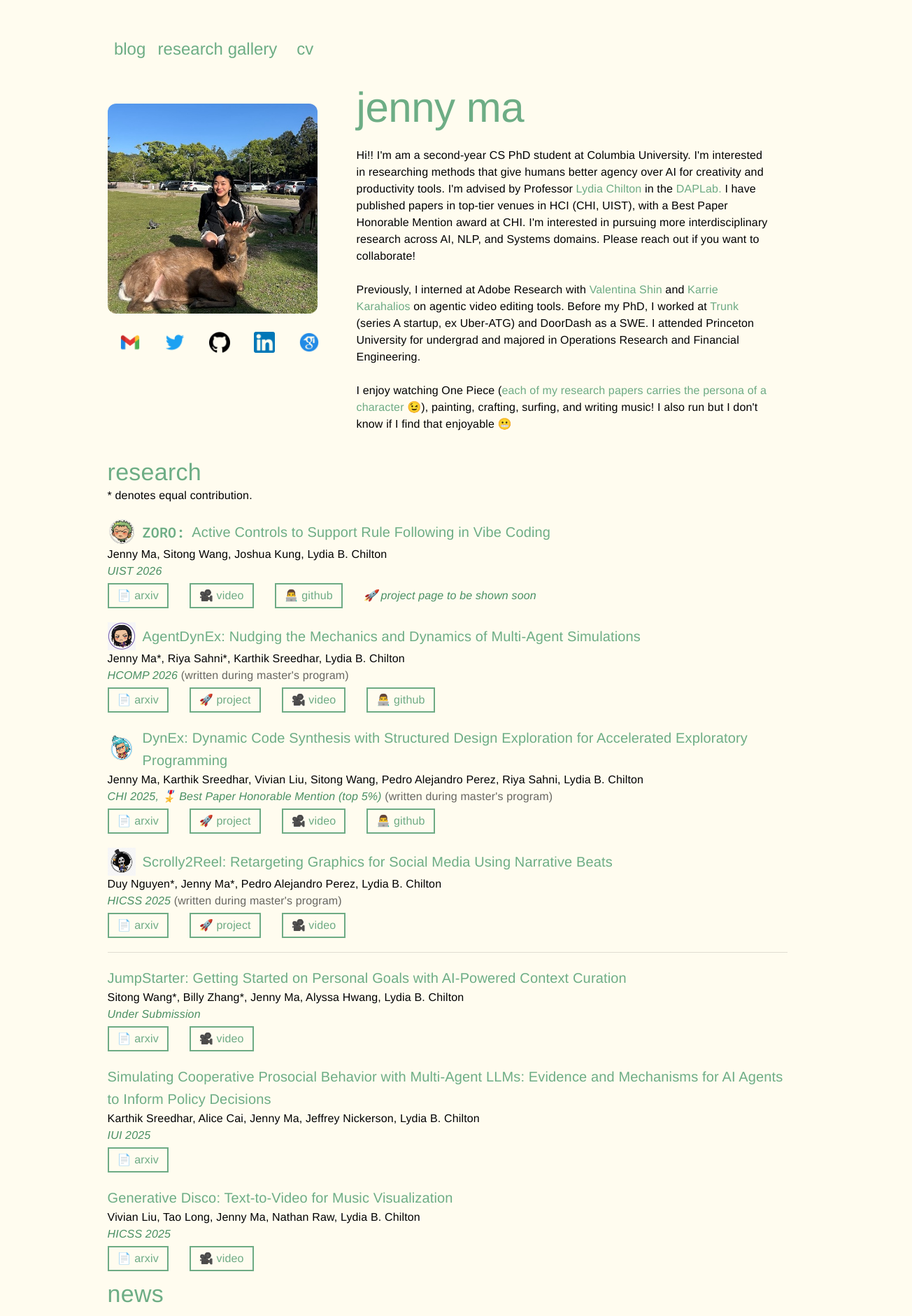
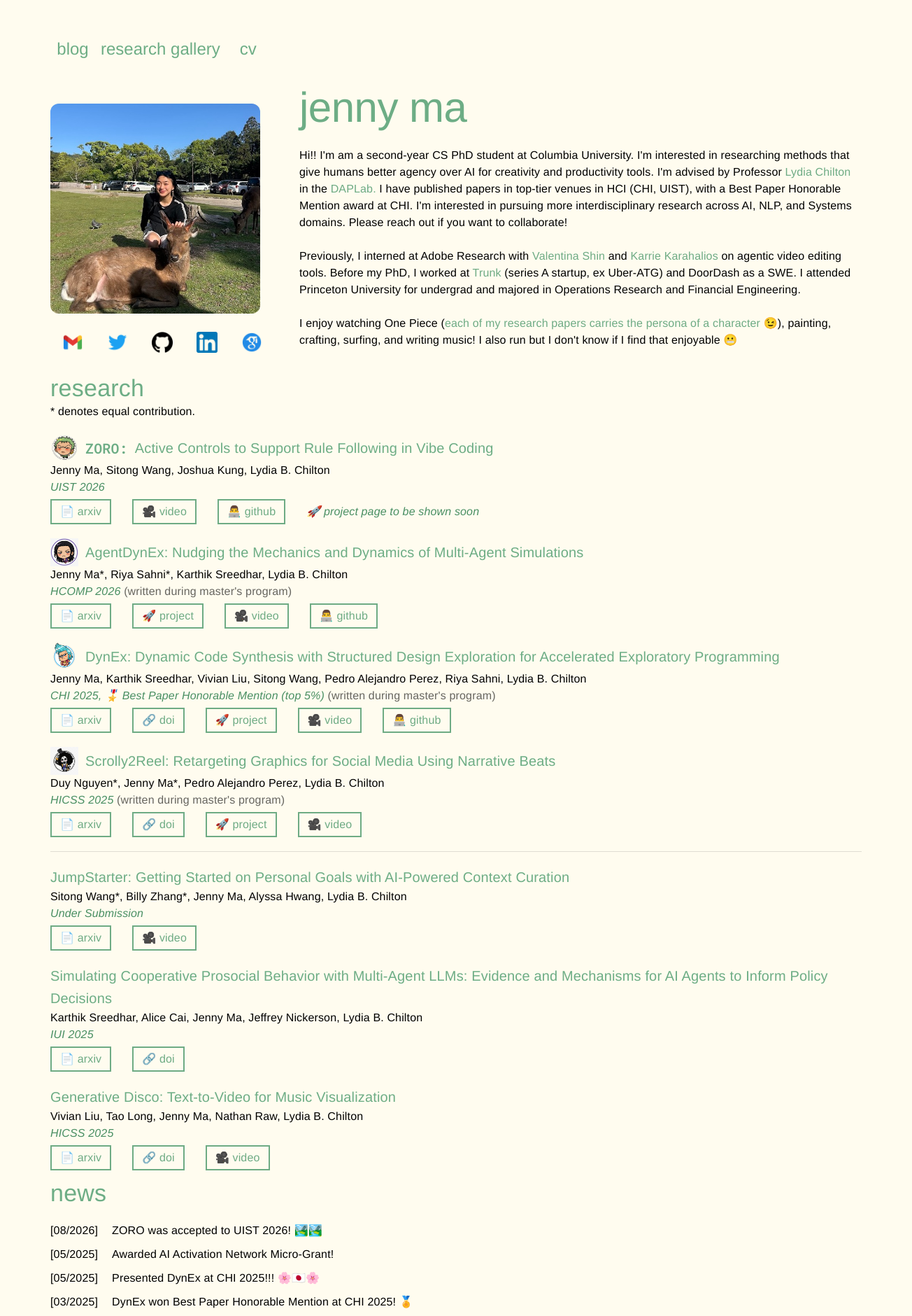
Before and after one commit to jennygzma/jennygzma.github.io, a React (Create React App) app: page /cv.pdf in a window 1280 px wide. Shown: the top 1880 px of the page at 70% size, 1304 px wide, since content can reach past the window. Built offline with nearby package versions, Linux system fonts and the light colour scheme.

Commit message:
added dois and cnetered

```diff
--- a/src/App.js
+++ b/src/App.js
@@ -11,8 +11,10 @@ function App() {
       <Stack
         spacing="12px"
         sx={{
-          mx: { xs: "6%", sm: "8%", md: "10%", lg: "12%" },
-          maxWidth: "100%",
+          width: "100%",
+          maxWidth: "1160px",
+          mx: "auto",
+          px: { xs: "24px", sm: "40px", md: "56px", lg: "72px" },
           justifyContent: "center",
           paddingBottom: { xs: "50px", md: "100px" },
         }}
--- a/src/components/About.js
+++ b/src/components/About.js
@@ -59,9 +59,9 @@ export default function About() {
         spacing={0}
         sx={{
           alignItems: { xs: "center", md: "flex-start" },
-          justifyContent: { xs: "center", md: "flex-start" },
-          width: { xs: "100%", sm: "95%", md: "98%" },
-          margin: { xs: "0 auto", md: 0 },
+          justifyContent: { xs: "center", md: "center" },
+          width: { xs: "100%", sm: "95%", md: "100%" },
+          margin: "0 auto",
           rowGap: { xs: 3, sm: 4, md: 0 },
           columnGap: { xs: 0, md: "56px" },
         }}
@@ -166,7 +166,6 @@ export default function About() {
           spacing={"20px"}
           sx={{
             width: { xs: "100%", md: "auto" },
-            maxWidth: { md: "760px" },
             flex: 1,
             minWidth: 0,
           }}
--- a/src/components/Research.js
+++ b/src/components/Research.js
@@ -60,9 +60,18 @@ export default function Research() {
                 </span>
               </Typography>
               <Stack direction="row" pt="5px" sx={researchLinkRowSx}>
-                <Button disableRipple href="https://arxiv.org/pdf/2604.15625">
+                <Button
+                  disableRipple
+                  href="https://arxiv.org/pdf/2604.15625"
+                >
                   <Typography className="link"> 📄 arXiv</Typography>
                 </Button>
+                {/* <Button
+                  disableRipple
+                  href="https://doi.org/10.48550/arXiv.2604.15625"
+                >
+                  <Typography className="link">🔗 doi</Typography>
+                </Button> */}
                 {/* <Button disableRipple href="#/zoro">
                   <Typography className="link">🚀 project </Typography>
                 </Button> */}
@@ -109,9 +118,18 @@ export default function Research() {
                 </span>
               </Typography>
               <Stack direction="row" pt="5px" sx={researchLinkRowSx}>
-                <Button disableRipple href="https://arxiv.org/abs/2504.09662">
+                <Button
+                  disableRipple
+                  href="https://arxiv.org/abs/2504.09662"
+                >
                   <Typography className="link"> 📄 arXiv</Typography>
                 </Button>
+                {/* <Button
+                  disableRipple
+                  href="https://doi.org/10.48550/arXiv.2504.09662"
+                >
+                  <Typography className="link">🔗 doi</Typography>
+                </Button> */}
                 <Button disableRipple href="#/agentdynex">
                   <Typography className="link">🚀 project</Typography>
                 </Button>
@@ -157,8 +175,17 @@ export default function Research() {
                 </span>
               </Typography>
               <Stack direction="row" pt="5px" sx={researchLinkRowSx}>
-                <Button disableRipple href="https://arxiv.org/abs/2410.00400">
+                <Button
+                  disableRipple
+                  href="https://arxiv.org/abs/2410.00400"
+                >
                   <Typography className="link"> 📄 arXiv</Typography>
+                </Button>
+                <Button
+                  disableRipple
+                  href="https://dl.acm.org/doi/10.1145/3706598.3714115"
+                >
+                  <Typography className="link">🔗 doi</Typography>
                 </Button>
                 <Button disableRipple href="#/dynex">
                   <Typography className="link">🚀 project</Typography>
@@ -201,8 +228,17 @@ export default function Research() {
                 </span>
               </Typography>
               <Stack direction="row" pt="5px" sx={researchLinkRowSx}>
-                <Button disableRipple href="https://arxiv.org/abs/2403.18111">
+                <Button
+                  disableRipple
+                  href="https://arxiv.org/abs/2403.18111"
+                >
                   <Typography className="link">📄 arXiv</Typography>
+                </Button>
+                <Button
+                  disableRipple
+                  href="https://www.semanticscholar.org/reader/cf42844bcd5801b3d68f0c6496b363ff4f0220c4"
+                >
+                  <Typography className="link">🔗 doi</Typography>
                 </Button>
                 <Button disableRipple href="#/scrolly2reel">
                   <Typography className="link">🚀 project</Typography>
@@ -234,9 +270,18 @@ export default function Research() {
                 </span>
               </Typography>
               <Stack direction="row" pt="5px" sx={researchLinkRowSx}>
-                <Button disableRipple href="https://arxiv.org/pdf/2410.03882">
+                <Button
+                  disableRipple
+                  href="https://arxiv.org/pdf/2410.03882"
+                >
                   <Typography className="link">📄 arXiv</Typography>
                 </Button>
+                {/* <Button
+                  disableRipple
+                  href="https://doi.org/10.48550/arXiv.2410.03882"
+                >
+                  <Typography className="link">🔗 doi</Typography>
+                </Button> */}
                 <Button
                   disableRipple
                   href="https://www.youtube.com/watch?v=Fml_SF-rFsE"
@@ -263,8 +308,17 @@ export default function Research() {
                 </span>
               </Typography>
               <Stack direction="row" pt="5px" sx={researchLinkRowSx}>
-                <Button disableRipple href="https://arxiv.org/abs/2502.12504">
+                <Button
+                  disableRipple
+                  href="https://arxiv.org/abs/2502.12504"
+                >
                   <Typography className="link">📄 arXiv</Typography>
+                </Button>
+                <Button
+                  disableRipple
+                  href="https://dl.acm.org/doi/10.1145/3708359.3712149"
+                >
+                  <Typography className="link">🔗 doi</Typography>
                 </Button>
               </Stack>
             </Stack>
@@ -287,8 +341,17 @@ export default function Research() {
                 </span>
               </Typography>
               <Stack direction="row" pt="5px" sx={researchLinkRowSx}>
-                <Button disableRipple href="https://arxiv.org/abs/2304.08551">
+                <Button
+                  disableRipple
+                  href="https://arxiv.org/abs/2304.08551"
+                >
                   <Typography className="link">📄 arXiv</Typography>
+                </Button>
+                <Button
+                  disableRipple
+                  href="https://scholarspace.manoa.hawaii.edu/items/5130a3db-7bd9-4ca2-a864-8c606b3a58f7"
+                >
+                  <Typography className="link">🔗 doi</Typography>
                 </Button>
                 <Button
                   disableRipple
```
